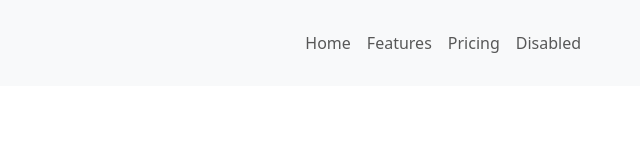
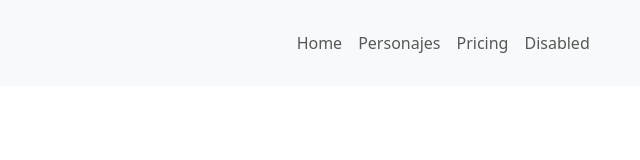
Before and after one commit to AlejoFerrari463/rick-morty-api, a plain HTML site: page index.html in a window 1280 px wide. Shown: the full height of the page, 169-809 px from the left. Drawn offline with nearby package versions, Linux system fonts and the light colour scheme; no server answers.

Commit message:
cambio en nav

```diff
--- a/index.html
+++ b/index.html
@@ -29,7 +29,7 @@
                     <a class="nav-link" href="#">Home</a>
                   </li>
                   <li class="nav-item">
-                    <a class="nav-link" href="#">Features</a>
+                    <a class="nav-link" href="#">Personajes</a>
                   </li>
                   <li class="nav-item">
                     <a class="nav-link" href="#">Pricing</a>
```
